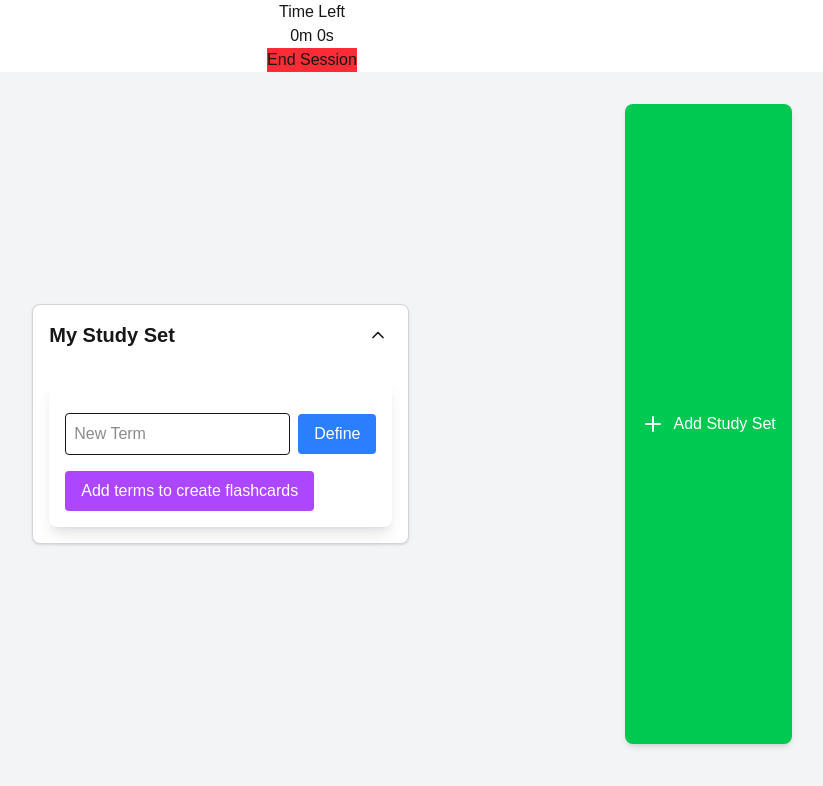
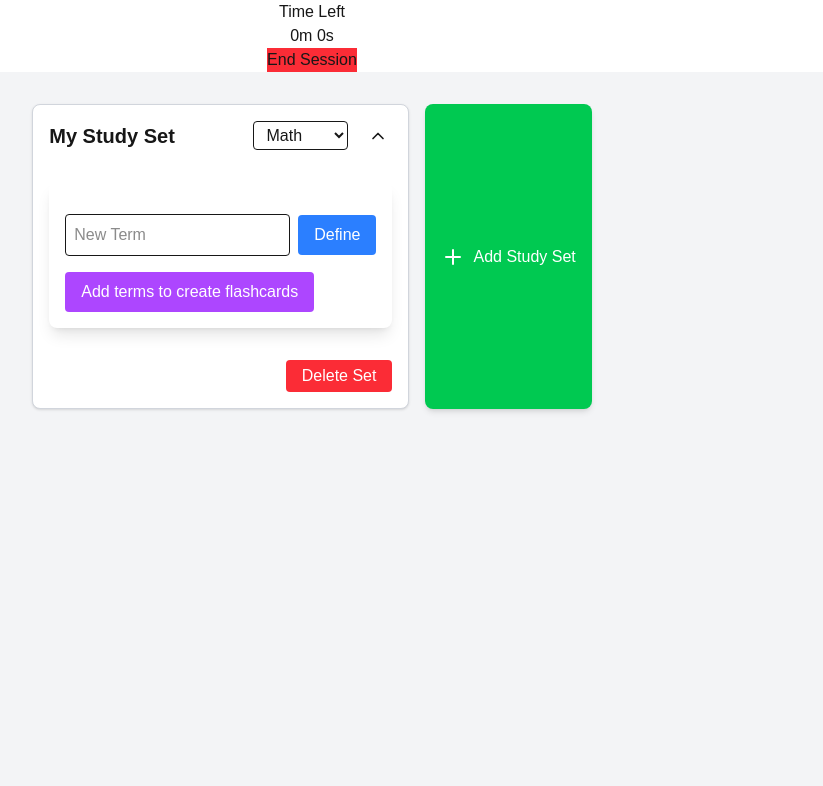
Before and after one commit to tylernlyons/Studium, a Next.js app in the folder termproject4300/: page /pages/focusMode in a window 1280 px wide. Shown: the top 786 px of the page, without its empty margins (328-1151 px from the left). Built offline with nearby package versions, Linux system fonts and the light colour scheme.

Commit message:
Added Delete Set & Basic Set Grouping

```diff
--- a/termproject4300/src/components/Card.tsx
+++ b/termproject4300/src/components/Card.tsx
@@ -4,15 +4,19 @@ import { ChevronDown, ChevronUp } from "lucide-react";
 interface CardProps {
     title: string;
     onTitleChange: (newTitle: string) => void;
-
     children: React.ReactNode;
+    onDelete: (title: string) => void;
 }
 
-const Card = ({ title, onTitleChange, children }: CardProps) => {
+const subjects = ["Math", "Science", "History", "English", "Art"];
+
+const Card = ({ title, onTitleChange, children, onDelete }: CardProps) => {
     const [isEditing, setIsEditing] = useState(false);
     const [isCollapsed, setIsCollapsed] = useState(false);
+    const [selectedSubject, setSelectedSubject] = useState<string>(subjects[0]);
+    const [isDeleting, setIsDeleting] = useState(false);
+    const [deleteInput, setDeleteInput] = useState("");
     const inputRef = useRef<HTMLInputElement | null>(null);
-
 
     const toggleCollapse = () => {
         if (!isEditing) {
@@ -33,14 +37,23 @@ const Card = ({ title, onTitleChange, children }: CardProps) => {
         }
     };
 
+    const handleSubjectChange = (event: React.ChangeEvent<HTMLSelectElement>) => {
+        setSelectedSubject(event.target.value);
+    };
+
+    const handleDelete = () => {
+        if (deleteInput === title) {
+            onDelete(title);
+            setIsDeleting(false);
+            setDeleteInput("");
+        } else {
+            alert("Set name does not match. Deletion canceled.");
+        }
+    };
+
     return (
-        <div
-            className={`border border-gray-300 shadow-sm rounded-lg bg-white m-50`}
-        >
-            <div
-                className="flex justify-between items-center p-4"
-                onClick={toggleCollapse}
-            >
+        <div className="border border-gray-300 shadow-sm rounded-lg bg-white overflow-hidden transition-all duration-300 ease-in-out" style={{ maxHeight: isCollapsed ? '80px' : '500px' }}>
+            <div className="flex justify-between items-center p-4">
                 <div className="flex items-center cursor-pointer">
                     {isEditing ? (
                         <input
@@ -53,14 +66,23 @@ const Card = ({ title, onTitleChange, children }: CardProps) => {
                             onClick={(e) => e.stopPropagation()}
                         />
                     ) : (
-                        <h2
-                            className="text-xl font-bold"
-                            onClick={handleEdit}
-                        >
+                        <h2 className="text-xl font-bold" onClick={handleEdit}>
                             {title}
                         </h2>
                     )}
                 </div>
+                <div className="flex items-center">
+                    <select
+                        value={selectedSubject}
+                        onChange={handleSubjectChange}
+                        className="border rounded px-2 py-1 mr-2"
+                    >
+                        {subjects.map((subject) => (
+                            <option key={subject} value={subject}>
+                                {subject}
+                            </option>
+                        ))}
+                    </select>
                     <button
                         onClick={(e) => {
                             e.stopPropagation();
@@ -72,7 +94,42 @@ const Card = ({ title, onTitleChange, children }: CardProps) => {
                         {isCollapsed ? <><ChevronDown size={20} /></> : <><ChevronUp size={20} /></>}
                     </button>
                 </div>
-            {!isCollapsed && <div className="p-4">{children}</div>}
+            </div>
+            <div className="p-4">
+                {children}
+            </div>
+            <div className="flex justify-end p-4">
+                {isDeleting ? (
+                    <div className="flex items-center">
+                        <input
+                            type="text"
+                            placeholder="Type set name to delete"
+                            value={deleteInput}
+                            onChange={(e) => setDeleteInput(e.target.value)}
+                            className="border rounded px-2 py-1 mr-2"
+                        />
+                        <button
+                            onClick={handleDelete}
+                            className="bg-red-500 text-white px-4 py-1 rounded hover:bg-red-600"
+                        >
+                            Confirm Delete
+                        </button>
+                        <button
+                            onClick={() => setIsDeleting(false)}
+                            className="bg-gray-300 text-black px-4 py-1 rounded ml-2 hover:bg-gray-400"
+                        >
+                            Cancel
+                        </button>
+                    </div>
+                ) : (
+                    <button
+                        onClick={() => setIsDeleting(true)}
+                        className="bg-red-500 text-white px-4 py-1 rounded hover:bg-red-600"
+                    >
+                        Delete Set
+                    </button>
+                )}
+            </div>
         </div>
     );
 };
```
Lines whose indentation alone changed are shown as unchanged.
